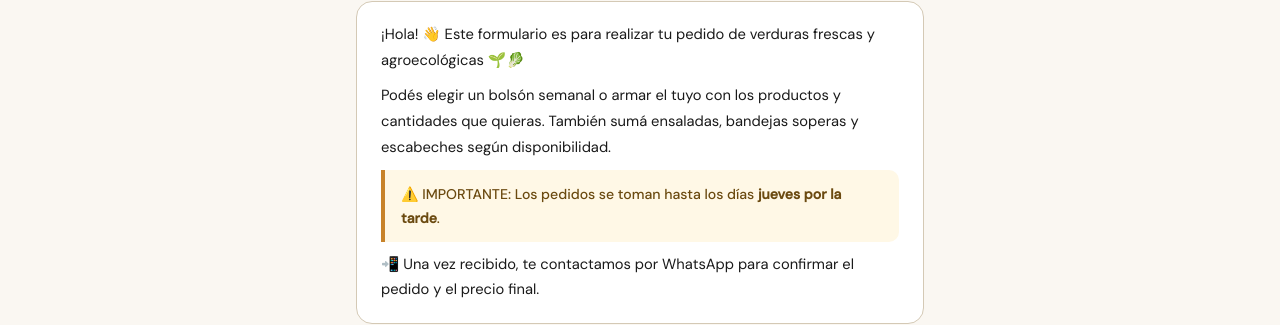
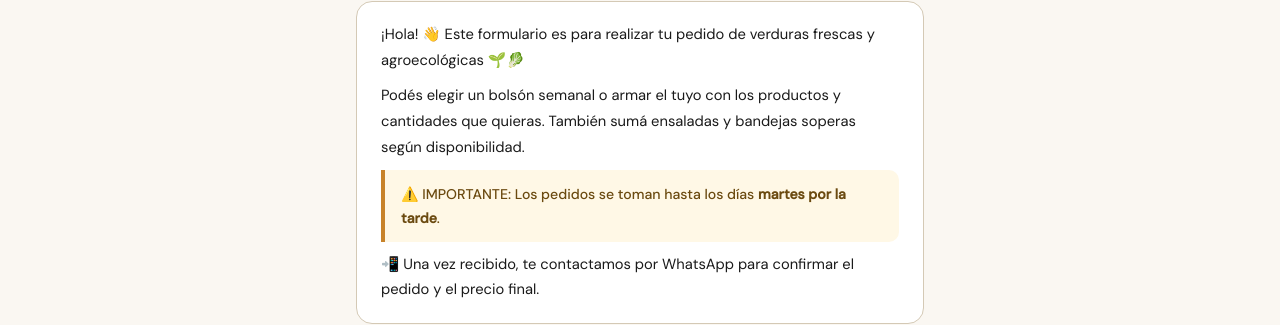
Before and after one commit to fotero-Bio4/huerta-sustentable, a website: page public/pedidos.html in a window 1280 px wide. Shown: the part 226-551 px from the top of the page. Drawn offline with Linux system fonts and the light colour scheme; no server answers.

Commit message:
Update encabezado formulario

```diff
--- a/public/pedidos.html
+++ b/public/pedidos.html
@@ -108,8 +108,8 @@
 <div class="container" id="mainForm">
   <div class="bienvenida">
     <p>¡Hola! 👋 Este formulario es para realizar tu pedido de verduras frescas y agroecológicas 🌱🥬</p>
-    <p>Podés elegir un bolsón semanal o armar el tuyo con los productos y cantidades que quieras. También sumá ensaladas, bandejas soperas y escabeches según disponibilidad.</p>
-    <div class="aviso">⚠️ IMPORTANTE: Los pedidos se toman hasta los días <strong>jueves por la tarde</strong>.</div>
+    <p>Podés elegir un bolsón semanal o armar el tuyo con los productos y cantidades que quieras. También sumá ensaladas y bandejas soperas según disponibilidad.</p>
+    <div class="aviso">⚠️ IMPORTANTE: Los pedidos se toman hasta los días <strong>martes por la tarde</strong>.</div>
     <p>📲 Una vez recibido, te contactamos por WhatsApp para confirmar el pedido y el precio final.</p>
   </div>
 
```
